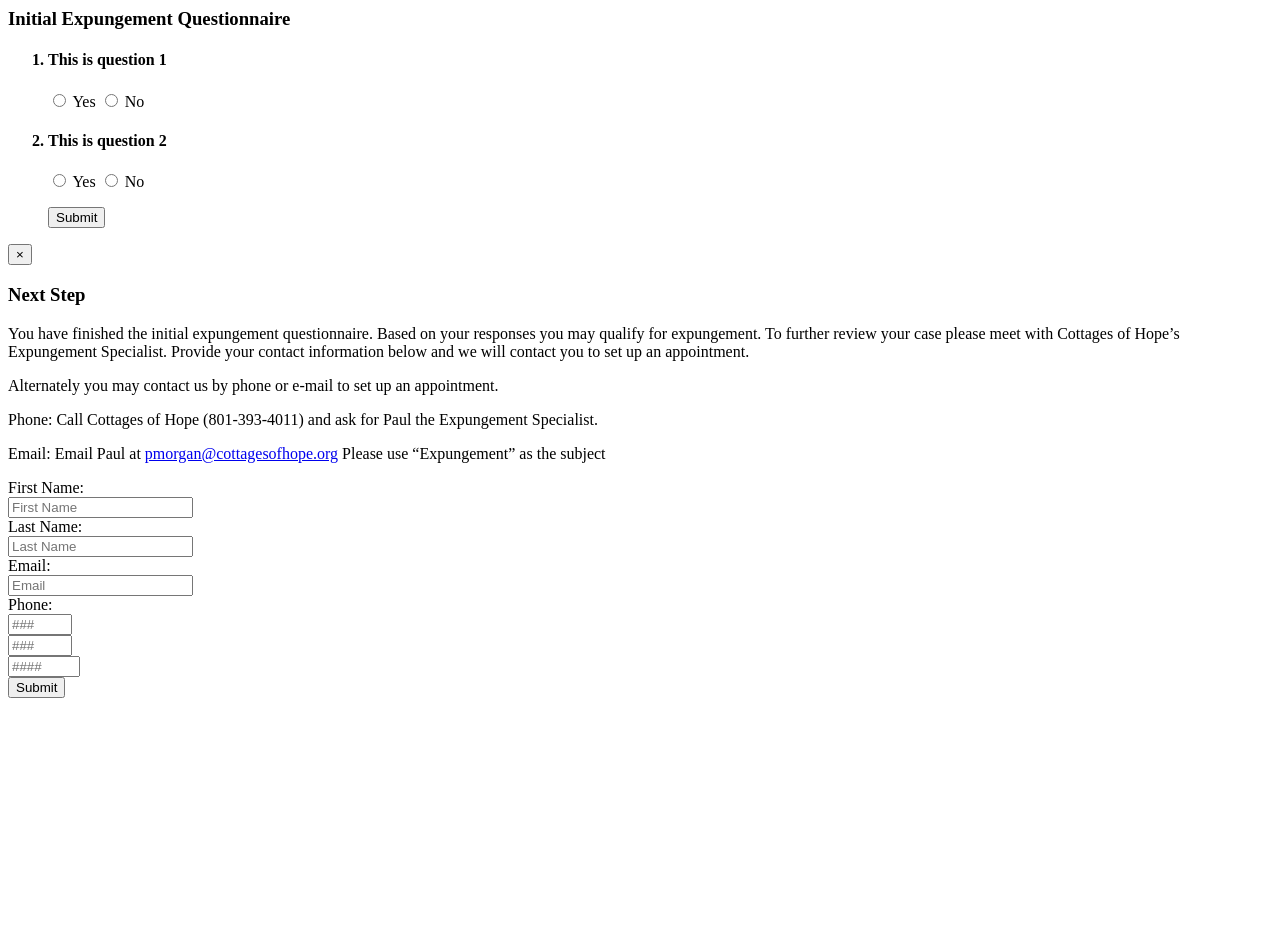
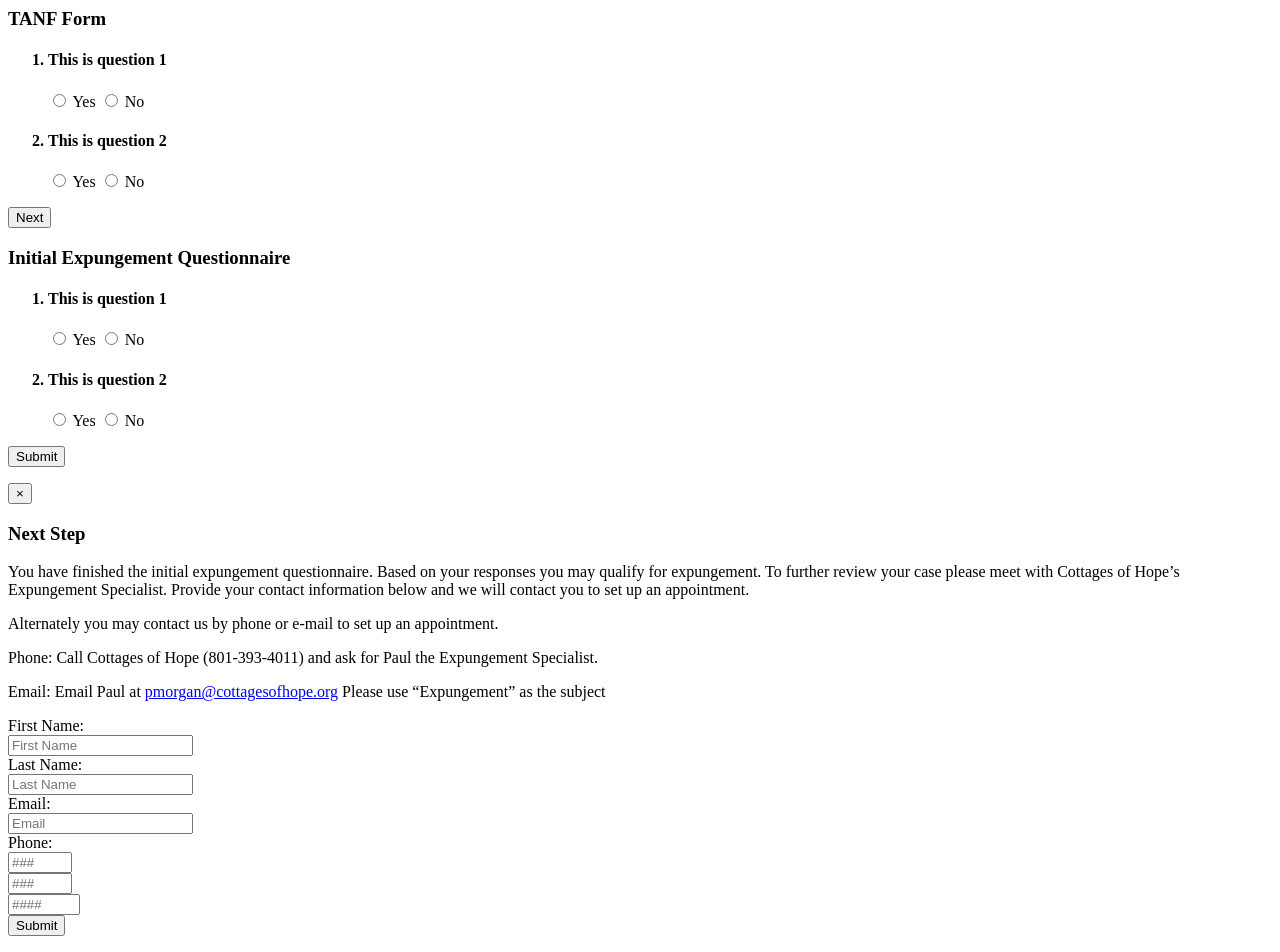
Before and after one commit to andporter/expungement, a PHP site: page /views/not_logged_in/initial_form.php in a window 1280 px wide. Before the commit the page ends 698 px from the top, so only its background shows below. Run offline with PHP 8.4, Linux system fonts and the light colour scheme.

Commit message:
start the tanf form before the initial form

```diff
--- a/index.php
+++ b/index.php
@@ -17,7 +17,8 @@ require_once("classes/Login.php");
 // create a login object. when this object is created, it will do all login/logout stuff automatically
 $login = new Login();
 
-require("views/globalCSSandJS.php");
+require("views/globalCSS.php");
+require("views/globalJS.php");
 
 if ($login->isUserLoggedIn() == true)  //the user is logged in.
 {
--- a/views/not_logged_in/header_menu.php
+++ b/views/not_logged_in/header_menu.php
@@ -1,3 +1,4 @@
+
 <nav class="navbar navbar-inverse navbar-fixed-top">
     <div class="container-fluid" id="navfluid">
         <div class="navbar-header">
--- a/views/not_logged_in/initial_form.php
+++ b/views/not_logged_in/initial_form.php
@@ -28,18 +28,35 @@ if (isset($login))
 ?>
 
 <body>
-
-    <div>
-
+    <div id="divTanf" class="container theme-showcase">
+        <div class="panel panal-content panel-primary">
+            <div class="panel-heading">
+                <h3 class="panel-title">TANF Form</h3>
+            </div>
+            <div class="panel-body">
+                <!--<form role="form" id="formTanf">-->
+                    <ol>
+                        <h4><li><label>This is question 1</label></li></h4>
+                        <input type="radio" value="yes" /> Yes
+                        <input type="radio" value="no" /> No
+                        <h4><li><label>This is question 2</label></li></h4>
+                        <input type="radio" value="yes" /> Yes
+                        <input type="radio" value="no" /> No
+                    </ol>
+<!--                    <input type="submit" value="Next" class="btn btn-primary" />-->
+                    <button id="buttonTanfNext" class="btn btn-primary">Next</button>
+                <!--</form>-->
+            </div>
+        </div>
     </div>
 
-    <div class="container theme-showcase" role="main">
+    <div id="divInital" class="container theme-showcase">
         <div class="panel panal-content panel-primary">
             <div class="panel-heading">
                 <h3 class="panel-title">Initial Expungement Questionnaire</h3>
             </div>
             <div class="panel-body">
-                <form role="form" id="initial-form" data-parsley-validate>
+                <form role="form" id="formInitial" data-parsley-validate>
                     <ol>
                         <h4><li><label for="q1">This is question 1</label></li></h4>
                         <p><input type="radio" name="q1" id="q1y" value="yes" required data-parsley-check="[2, 2]" data-parsley-error-message="Here is why you must select no for #1" /> Yes
@@ -49,14 +66,14 @@ if (isset($login))
                         <p><input type="radio" name="q2" id="q2y" value="yes" required data-parsley-check="[2, 2]" data-parsley-error-message="Here is why you must select no for #2" /> Yes
                             <input type="radio" name="q2" id="q2n" value="no" /> No
                         </p>
-                        <input type="submit" value="Submit" class="btn btn-primary" />
                     </ol>
+                    <input type="submit" value="Submit" class="btn btn-primary" />
                 </form>
             </div>
         </div>
     </div>
 
-    <div id="contactModal" class="modal fade bs-modal-lg" tabindex="-1" role="dialog" aria-hidden="true">
+    <div id="divContactModal" class="modal fade bs-modal-lg" tabindex="-1" role="dialog" aria-hidden="true">
         <div class="modal-dialog modal-lg">
             <div class="modal-content">
                 <div class="panel-content panel-success">
@@ -118,17 +135,6 @@ if (isset($login))
     </div>
 
     <script type="text/javascript">
-        $(function () {
-            $('#initial-form').submit(function (e)
-            {
-                e.preventDefault();
-                if ($(this).parsley().isValid())
-                {
-                    console.log("Validation Passed!");
-                    $('#contactModal').modal('show');
-                }
-            });
-        });
 
         $(document).ready(function () {
             $('#contactForm').parsley().subscribe('parsley:form:validate', function (formInstance) {
@@ -148,6 +154,23 @@ if (isset($login))
                         .addClass("parsley-required");
                 return;
             });
+
+            $('#buttonTanfNext').click(function ()
+            {
+                console.log("TANF Passed!");
+                $("#divTanf").hide();
+                $("#divInital").show();
+            });
+
+            $('#formInitial').submit(function (e)
+            {
+                e.preventDefault();
+                if ($(this).parsley().isValid())
+                {
+                    console.log("Inital Form Validation Passed!");
+                    $('#divContactModal').modal('show');
+                }
+            });
         });
     </script>
 
```
Also changed, not shown: css/my.css (+6 -1 lines), views/globalCSS.php (added, +10 -0 lines), views/globalCSSandJS.php (deleted, +0 -35 lines), views/globalJS.php (added, +21 -0 lines), views/logged_in/header_menu.php (+2 -6 lines).
